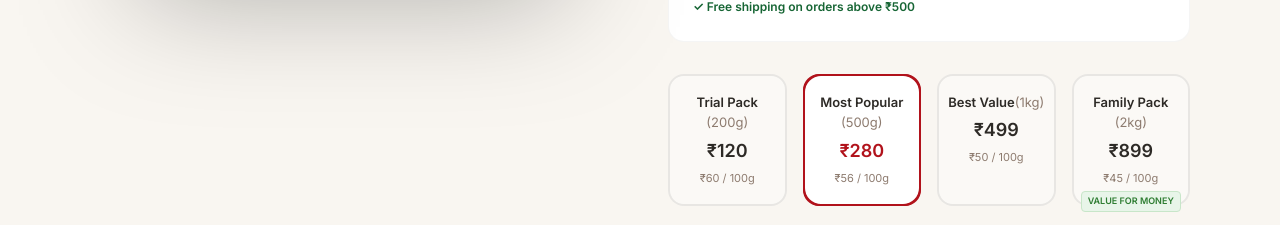
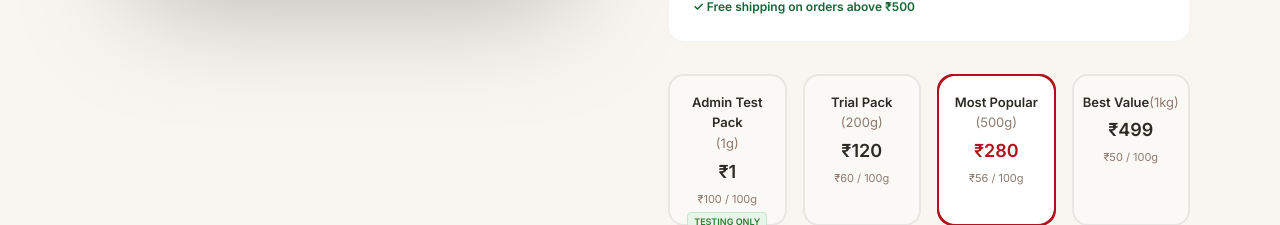
Before and after one commit to Sangram4321/kasturi-masale, a Next.js app in the folder frontend/: page /product in a window 1280 px wide. Shown: the part 727-952 px from the top of the page. Built offline with nearby package versions, Linux system fonts and the light colour scheme.

Commit message:
feat: add ₹1 test variant for payment verification

```diff
--- a/frontend/pages/product.js
+++ b/frontend/pages/product.js
@@ -57,6 +57,7 @@ const COPY = {
 }
 
 const PRICE_MAP = {
+  "1": 1,
   "200": 120,
   "500": 280,
   "1000": 499,
@@ -64,6 +65,7 @@ const PRICE_MAP = {
 }
 
 const MRP_MAP = {
+  "1": 2,
   "200": 140,
   "500": 330,
   "1000": 569,
@@ -71,6 +73,7 @@ const MRP_MAP = {
 }
 
 const IMAGE_MAP = {
+  "1": "/images/products/kanda-lasun-200.png",
   "200": "/images/products/kanda-lasun-200.png",
   "500": "/images/products/kanda-lasun-500.png",
   "1000": "/images/products/kanda-lasun-1000.png",
@@ -258,6 +261,7 @@ export default function Product() {
               const p = PRICE_MAP[v]
               const per100g = Math.round(p / (parseInt(v) / 100))
               const VARIANT_INFO = {
+                "1": { label: "Admin Test Pack", weight: "1g", tag: "TESTING ONLY" },
                 "200": { label: "Trial Pack", weight: "200g" },
                 "500": { label: "Most Popular", weight: "500g" },
                 "1000": { label: "Best Value", weight: "1kg" },
```
